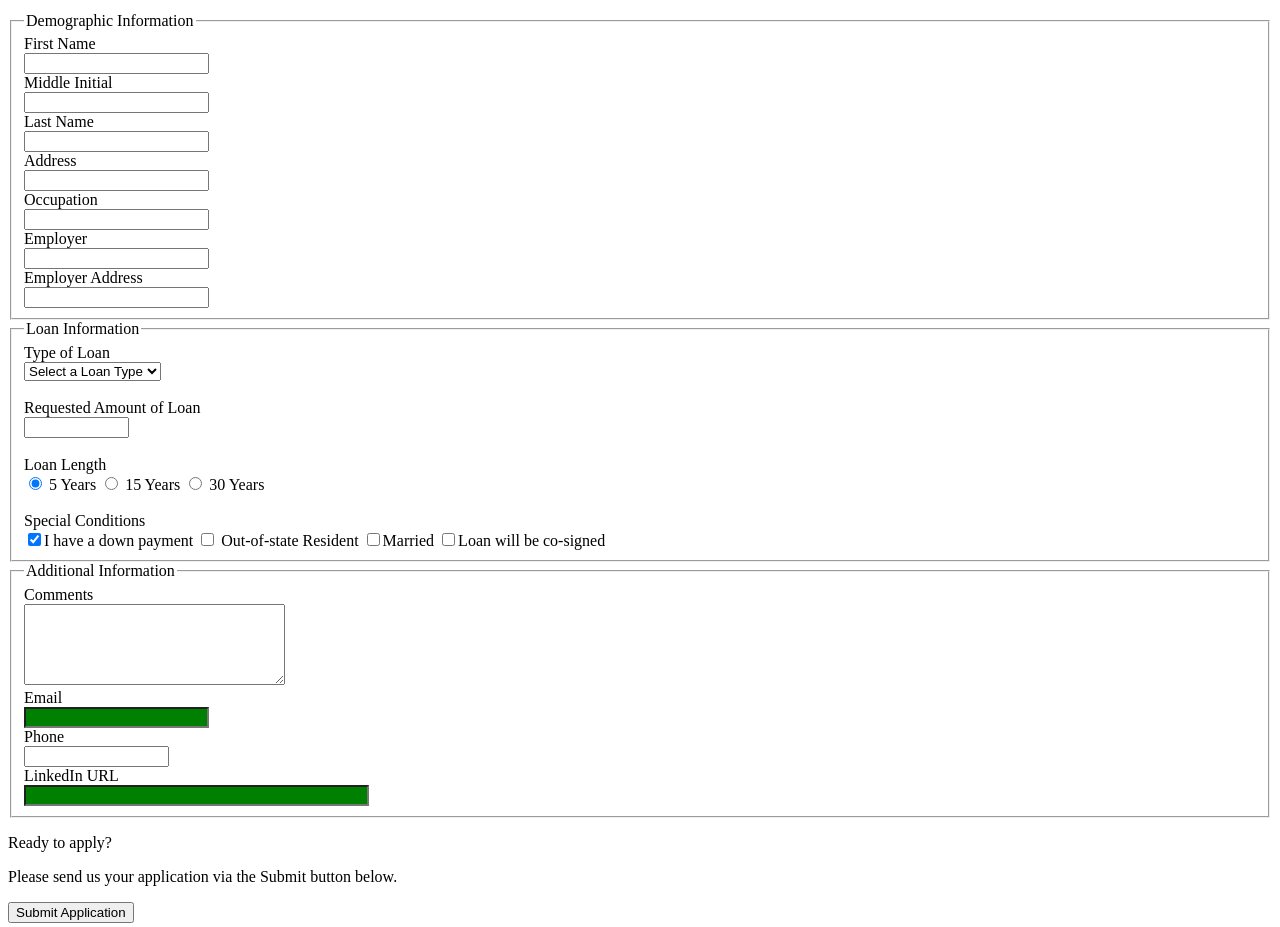
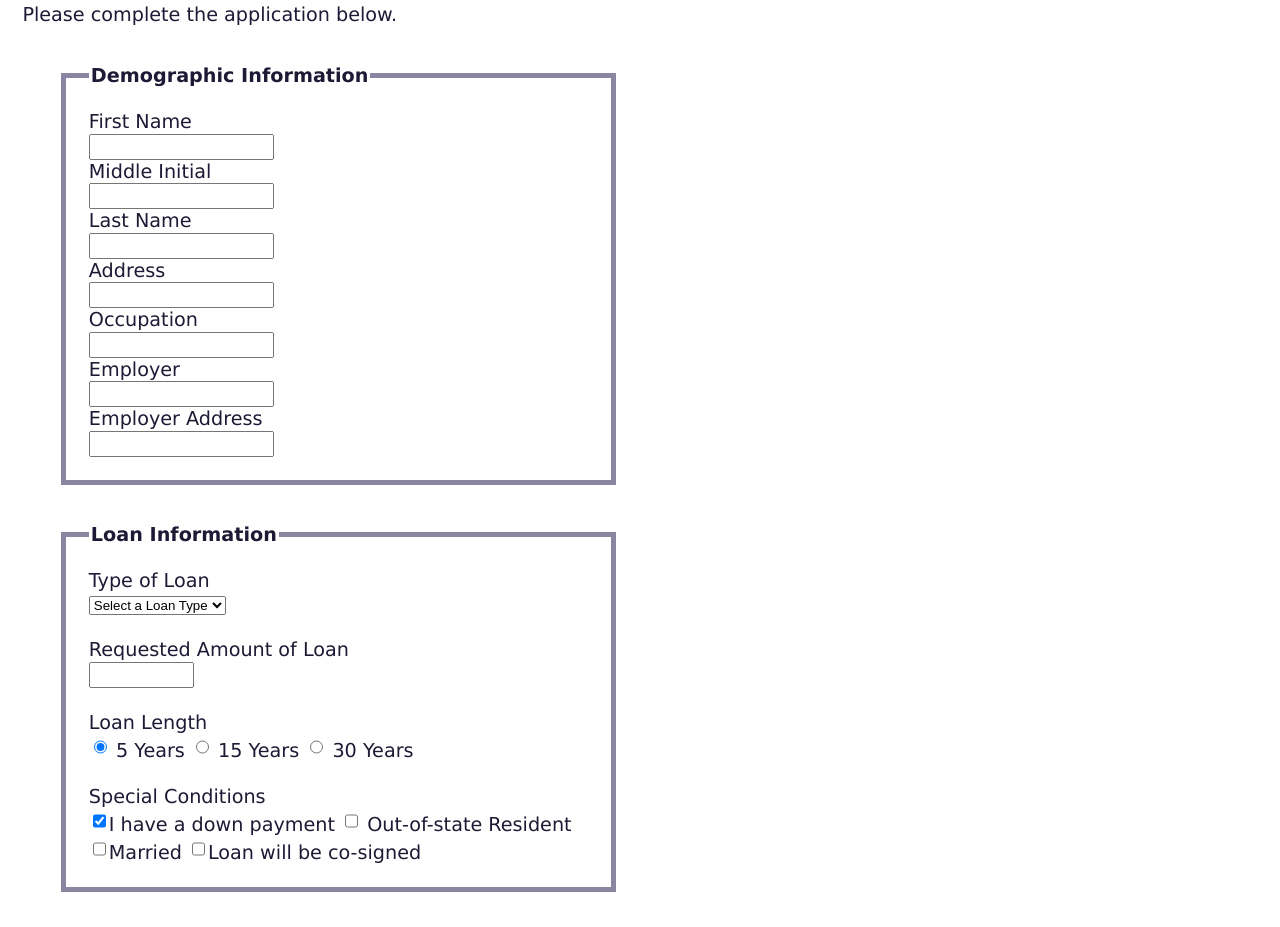
Before and after one commit to LeaCamara/BankingFormValidation, a plain HTML site: page index.html in a window 1280 px wide. Shown: the part 136-1063 px from the top of the page. Drawn offline with Linux system fonts and the light colour scheme.

Commit message:
added additional css

```diff
--- a/validation.css
+++ b/validation.css
@@ -1,3 +1,5 @@
+/* Email and URL Validation */
+
 input[type="email"]:valid, input[type="url"]:valid {
   background-color: green;
 }
@@ -5,3 +7,35 @@ input[type="email"]:valid, input[type="url"]:valid {
 input[type="email"]:invalid, input[type="url"]:invalid {
   background-color: red;
 }
+
+
+/* Other Form Styling */
+
+form {
+  width: 50%;
+  margin: .75em;
+  font-family: Verdana, Geneva, sans-serif;
+  font-size: 1.2em;
+  color: #1C1A34;
+}
+
+input[type="submit"] {
+  font-size: .8em;
+  color: #1C1A34;
+  background-color: lightgray;
+}
+
+legend {
+  font-weight: 700;
+  color: #1C1A34;
+}
+
+fieldset {
+  border: 5px solid #8886A0;
+  margin: 2em;
+  padding: 1.2em;
+}
+
+input {
+  height: 20px;
+}
```
